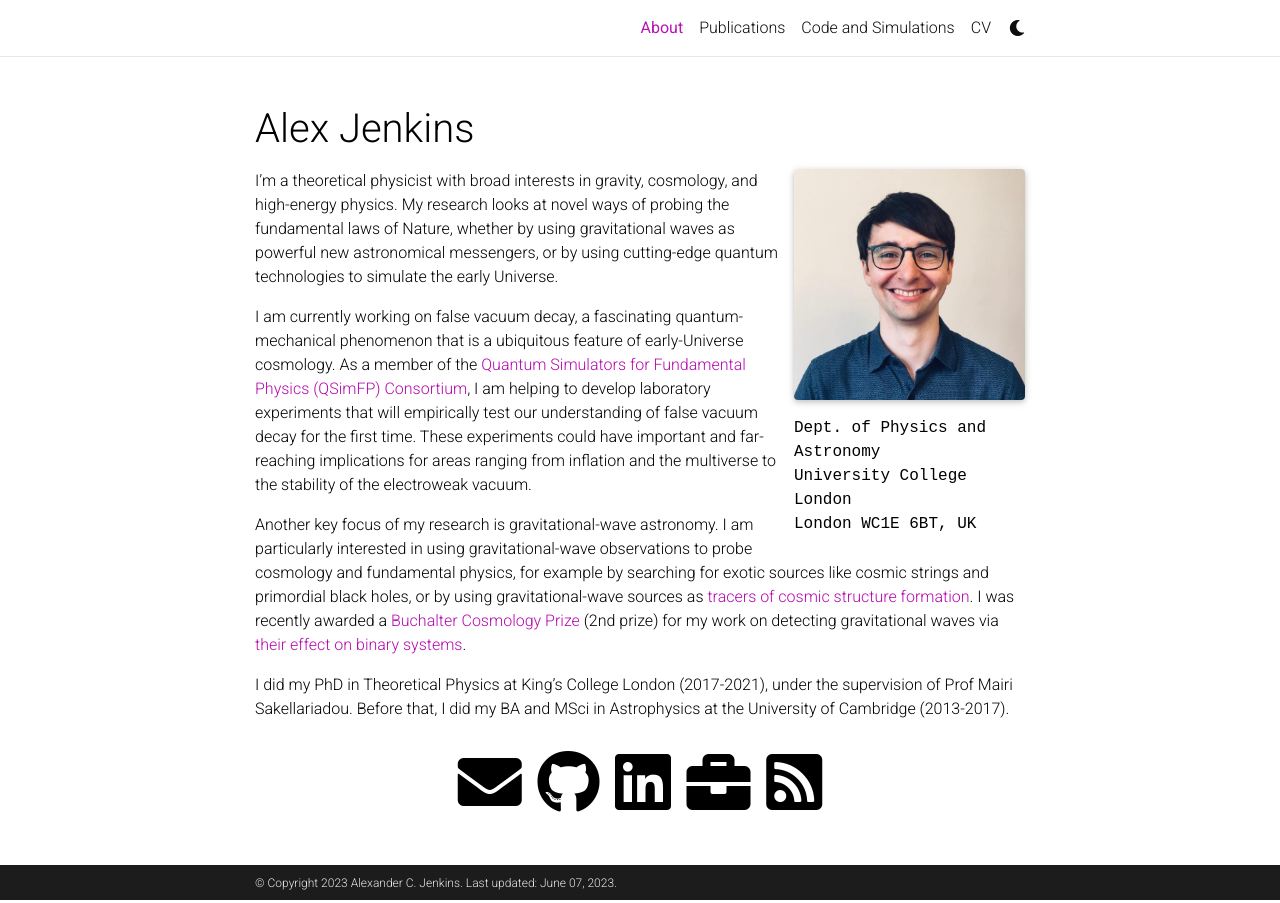
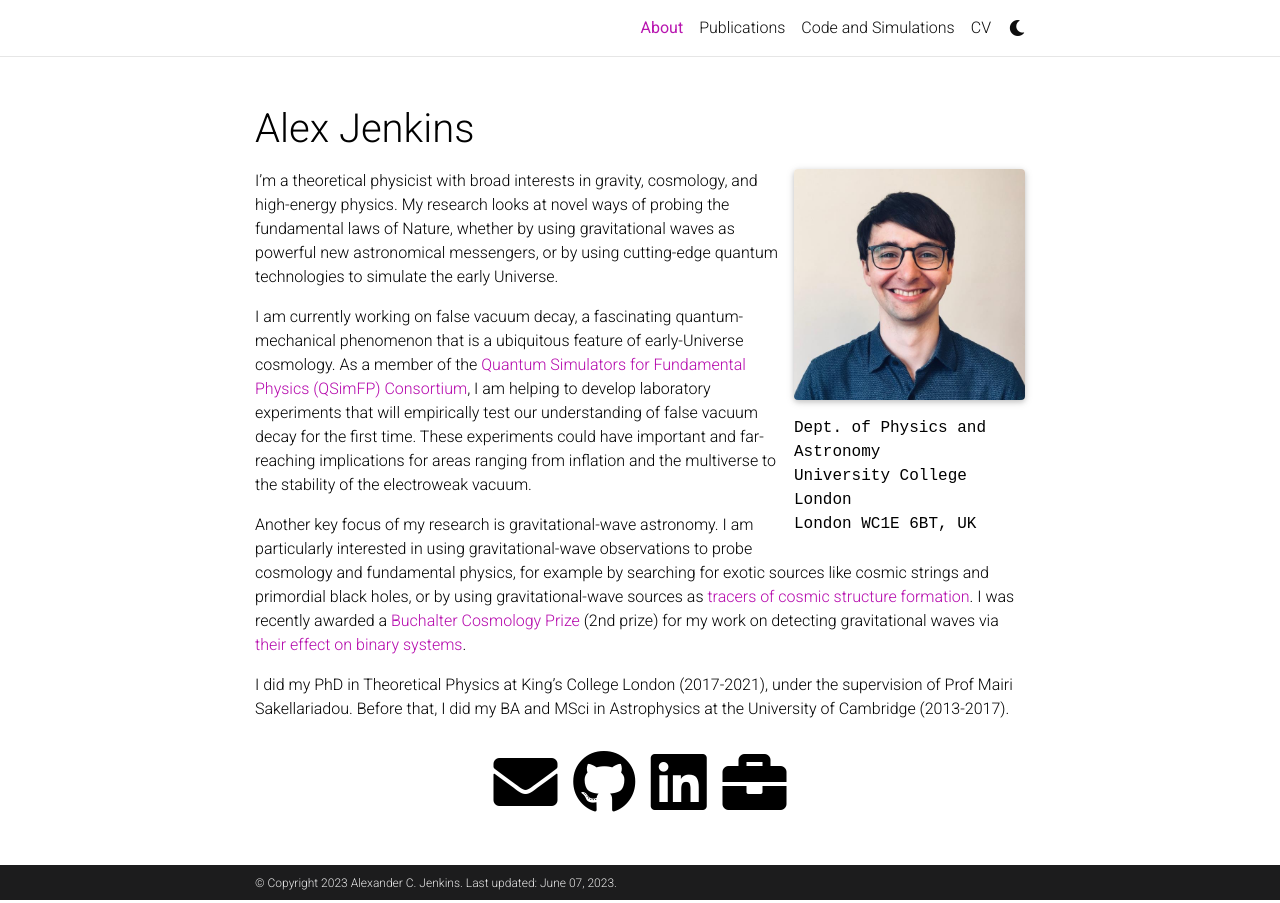
Before and after one commit to alex-c-jenkins/alex-c-jenkins.github.io, a Jekyll site: the page built from _pages/about.md, in a window 1280 px wide. Built offline with Jekyll 4.4.1, drawn with Linux system fonts in a browser that asks for light colours; full-size pictures stand in for the smaller copies a plugin makes; comment, search, counter and statistics services are not loaded; a style sheet for code colours, icons or effects is not loaded.

Commit message:
Update social.html

```diff
--- a/_includes/social.html
+++ b/_includes/social.html
@@ -1,35 +1,8 @@
             {%- if site.email -%}
             <a href="mailto:{{ site.email | encode_email }}" title="email"><i class="fas fa-envelope"></i></a>
             {% endif %}
-            {%- if site.telegram_username -%}
-            <a href="https://telegram.me/{{ site.telegram_username }}" title="telegram"><i class="fab fa-telegram"></i></a>
-            {% endif %}
-            {%- if site.whatsapp_number -%}
-            <a href="https://wa.me/{{ site.whatsapp_number }}" title="whatsapp"><i class="fab fa-whatsapp"></i></a>
-            {% endif %}
             {%- if site.orcid_id -%}
             <a href="https://orcid.org/{{ site.orcid_id }}" title="ORCID"><i class="ai ai-orcid"></i></a>
-            {% endif %}
-            {%- if site.scholar_userid -%}
-            <a href="https://scholar.google.com/citations?user={{ site.scholar_userid }}" title="Google Scholar"><i class="ai ai-google-scholar"></i></a>
-            {% endif %}
-            {%- if site.semanticscholar_id -%}
-            <a href="https://www.semanticscholar.org/author/{{ site.semanticscholar_id }}" title="Semantic Scholar"><i class="ai ai-semantic-scholar"></i></a>
-            {% endif %}
-            {%- if site.publons_id -%}
-            <a href="https://publons.com/a/{{ site.publons_id }}/" title="Publons"><i class="ai ai-publons"></i></a>
-            {% endif %}
-            {%- if site.lattes_id -%}
-            <a href="http://lattes.cnpq.br/{{ site.lattes_id }}" target="_blank" title="Lattes"><i class="ai ai-lattes"></i></a>
-            {% endif %}
-            {%- if site.osf_id -%}
-            <a href="https://osf.io/{{ site.osf_id }}/" title="Open Science Framework"><i class="ai ai-osf"></i></a>
-            {% endif %}
-            {%- if site.research_gate_profile -%}
-            <a href="https://www.researchgate.net/profile/{{site.research_gate_profile}}/" title="ResearchGate"><i class="ai ai-researchgate"></i></a>
-            {% endif %}
-            {%- if site.scopus_id -%}
-            <a href="https://www.scopus.com/authid/detail.uri?authorId={{site.scopus_id}}" title="Scopus"><i class="ai ai-scopus"></i></a>
             {% endif %}
             {%- if site.github_username -%}
             <a href="https://github.com/{{ site.github_username }}" title="GitHub"><i class="fab fa-github"></i></a>
@@ -37,72 +10,6 @@
             {%- if site.linkedin_username -%}
             <a href="https://www.linkedin.com/in/{{ site.linkedin_username }}" title="LinkedIn"><i class="fab fa-linkedin"></i></a>
             {% endif %}
-            {%- if site.twitter_username -%}
-            <a href="https://twitter.com/{{ site.twitter_username }}" title="Twitter"><i class="fab fa-twitter"></i></a>
-            {% endif %}
-            {%- if site.mastodon_username -%}
-            <a rel="me" href="https://{{ site.mastodon_username  }}" title="Mastodon"><i class="fab fa-mastodon"></i></a>
-            {% endif %}
-            {%- if site.medium_username -%}
-            <a href="https://medium.com/@{{ site.medium_username }}" title="Medium"><i class="fab fa-medium"></i></a>
-            {% endif %}
-            {%- if site.quora_username -%}
-            <a href="https://www.quora.com/profile/{{ site.quora_username }}" title="Quora"><i class="fab fa-quora"></i></a>
-            {% endif %}
-            {%- if site.blogger_url -%}
-            <a href="{{ site.blogger_url }}" title="Blogger"><i class="fab fa-blogger-b"></i></a>
-            {% endif %}
             {%- if site.work_url -%}
             <a href="{{ site.work_url }}" title="Work"><i class="fas fa-briefcase"></i></a>
             {% endif %}
-            {%- if site.wikidata_id -%}
-            <a href="https://www.wikidata.org/wiki/{{ site.wikidata_id }}" title="Wikidata"><i class="fas fa-barcode"></i></a>
-            {% endif %}
-            {%- if site.wikipedia_id -%}
-            <a href="https://wikipedia.org/wiki/User:{{ site.wikipedia_id }}" title="Wikipedia"><i class="fab fa-wikipedia-w"></i></a>
-            {% endif %}
-            {%- if site.strava_userid -%}
-            <a href="https://www.strava.com/athletes/{{ site.strava_userid }}" title="Strava"><i class="fab fa-strava"></i></a>
-            {% endif %}
-            {%- if site.keybase_username -%}
-            <a href="https://keybase.io/{{ site.keybase_username }}" title="Keybase"><i class="fab fa-keybase"></i></a>
-            {% endif %}
-            {%- if site.gitlab_username -%}
-            <a href="https://gitlab.com/{{ site.gitlab_username }}" title="GitLab"><i class="fab fa-gitlab"></i></a>
-            {% endif %}
-            {%- if site.dblp_url -%}
-            <a href="{{ site.dblp_url }}" title="DBLP"><i class="ai ai-dblp"></i></a>
-            {% endif %}
-            {%- if site.stackoverflow_id -%}
-            <a href="https://stackoverflow.com/users/{{ site.stackoverflow_id }}" title="Stackoverflow"><i class="fab fa-stack-overflow"></i></a>
-            {% endif %}
-            {%- if site.kaggle_id -%}
-            <a href="https://www.kaggle.com/{{ site.kaggle_id }}" title="Kaggle"><i class="fab fa-kaggle"></i></a>
-            {% endif %}
-            {%- if site.lastfm_id -%}
-            <a href="https://www.last.fm/user/{{ site.lastfm_id }}" title="Last FM"><i class="fab fa-lastfm"></i></a>
-            {% endif %}
-            {%- if site.spotify_id -%}
-            <a href="https://open.spotify.com/user/{{ site.spotify_id }}" title="Last FM"><i class="fab fa-spotify"></i></a>
-            {% endif %}
-            {%- if site.pinterest_id -%}
-            <a href="https://www.pinterest.com/{{ site.pinterest_id }}" title="Pinterest"><i class="fab fa-pinterest"></i></a>
-            {% endif %}
-            {%- if site.unsplash_id -%}
-            <a href="https://unsplash.com/@{{ site.unsplash_id }}" title="Unsplash"><i class="fab fa-unsplash"></i></a>
-            {% endif %}
-            {%- if site.instagram_id -%}
-            <a href="https://instagram.com/{{ site.instagram_id }}" title="Instagram"><i class="fab fa-instagram"></i></a>
-            {% endif %}
-            {%- if site.facebook_id -%}
-            <a href="https://facebook.com/{{ site.facebook_id }}" title="Facebook"><i class="fab fa-facebook"></i></a>
-            {% endif %}
-            {%- if site.youtube_id -%}
-            <a href="https://youtube.com/@{{ site.youtube_id }}" title="YouTube"><i class="fab fa-youtube"></i></a>
-            {% endif %}
-            {%- if site.discord_id -%}
-            <a href="https://discord.com/users/{{ site.discord_id }}" title="Discord"><i class="fab fa-discord"></i></a>
-            {% endif %}
-            {%- if site.rss_icon -%}
-            <a href="{{ site.baseurl }}/feed.xml" title="RSS Feed"><i class="fas fa-rss-square"></i></a>
-            {% endif %}
```
